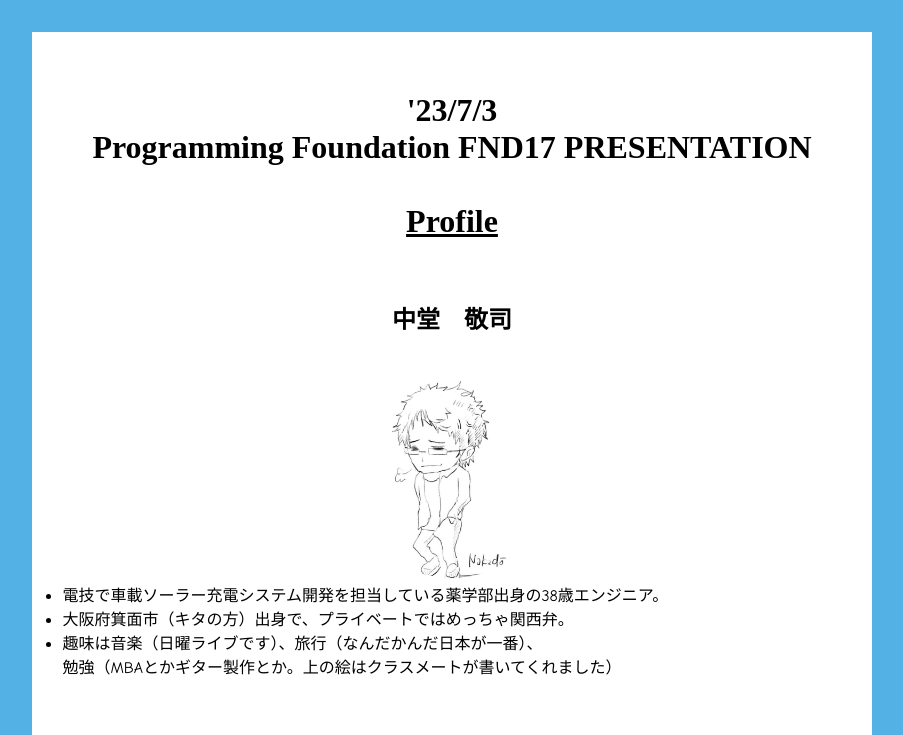
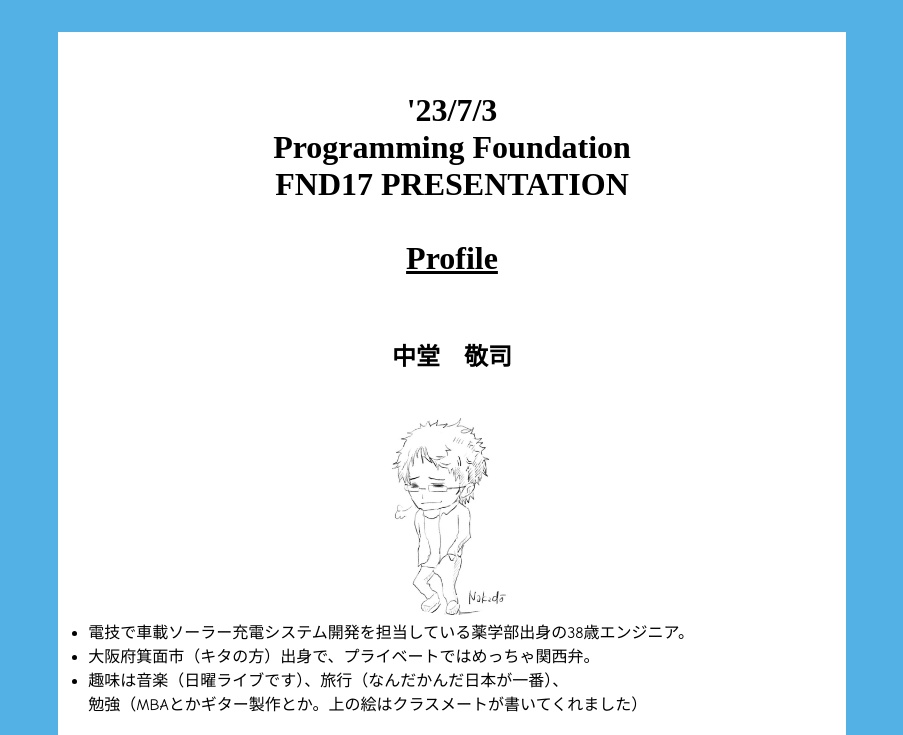
Before and after one commit to 1475093/1475093.github.io, a plain HTML site: page index.html in a window 1280 px wide. Shown: the top 735 px of the page, without its empty margins (188-1091 px from the left). Drawn offline with nearby package versions, Linux system fonts and the light colour scheme; a script that the page names is missing; a web font is replaced by a local one.

Commit message:
Add files via upload

```diff
--- a/index.html
+++ b/index.html
@@ -18,7 +18,7 @@
 
   <div class="content" id="self-introduction">
 
-    <h1 class="center content">'23/7/3<br>Programming Foundation FND17 PRESENTATION<br><br>
+    <h1 class="center content">'23/7/3<br>Programming Foundation<br>FND17 PRESENTATION<br><br>
       <u>Profile</u>
     </h1>
     <h2 class="center content">中堂　敬司</h2>
```
